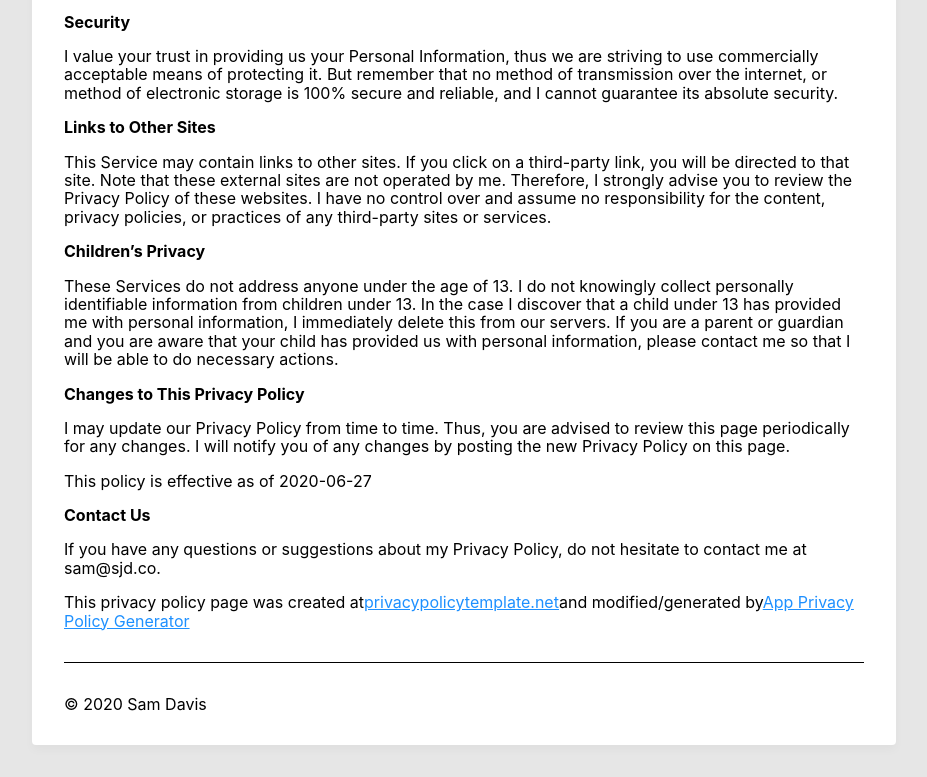
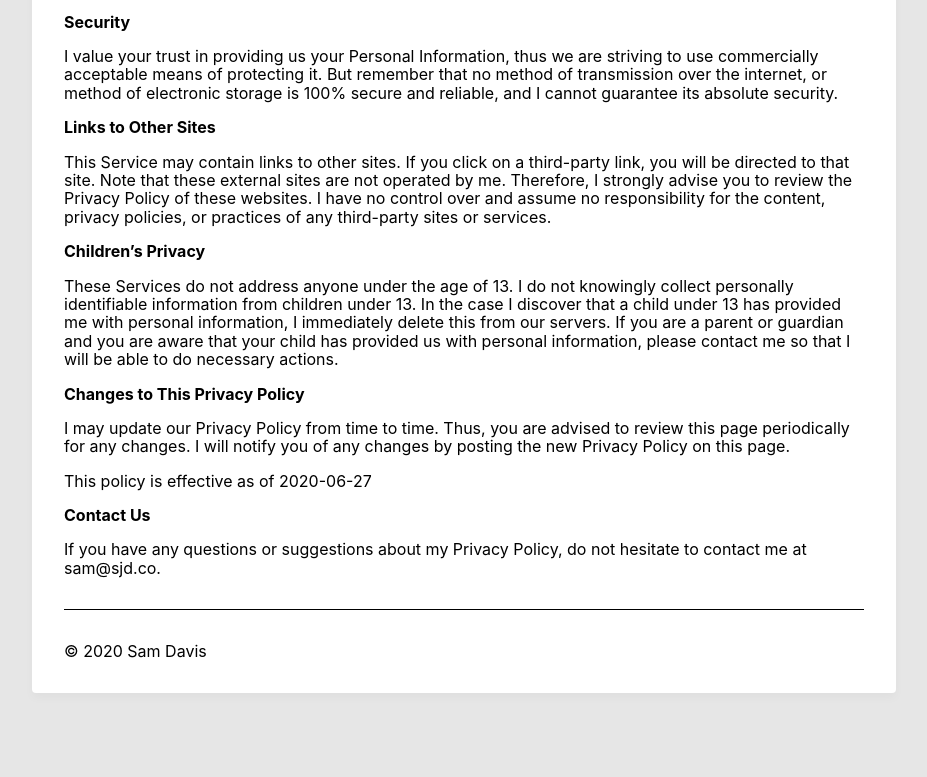
Before and after one commit to treetrum/sweather-website, a Gatsby site: page /privacy in a window 1280 px wide. Shown: the part 1251-2028 px from the top of the page, without its empty margins (176-1103 px from the left). After the commit the page ends 1976 px from the top, so only its background shows below. Built offline with nearby package versions, Linux system fonts and the light colour scheme; Gatsby itself is replaced by a stand-in of ours.

Commit message:
Update privacy policy copy

```diff
--- a/src/pages/privacy.js
+++ b/src/pages/privacy.js
@@ -176,24 +176,6 @@ const IndexPage = () => (
             If you have any questions or suggestions about my Privacy Policy, do
             not hesitate to contact me at sam@sjd.co.
         </p>
-        <p>
-            This privacy policy page was created at
-            <a
-                href="https://privacypolicytemplate.net"
-                target="_blank"
-                rel="noopener noreferrer"
-            >
-                privacypolicytemplate.net
-            </a>
-            and modified/generated by
-            <a
-                href="https://app-privacy-policy-generator.firebaseapp.com/"
-                target="_blank"
-                rel="noopener noreferrer"
-            >
-                App Privacy Policy Generator
-            </a>
-        </p>
     </Layout>
 );
 
```
